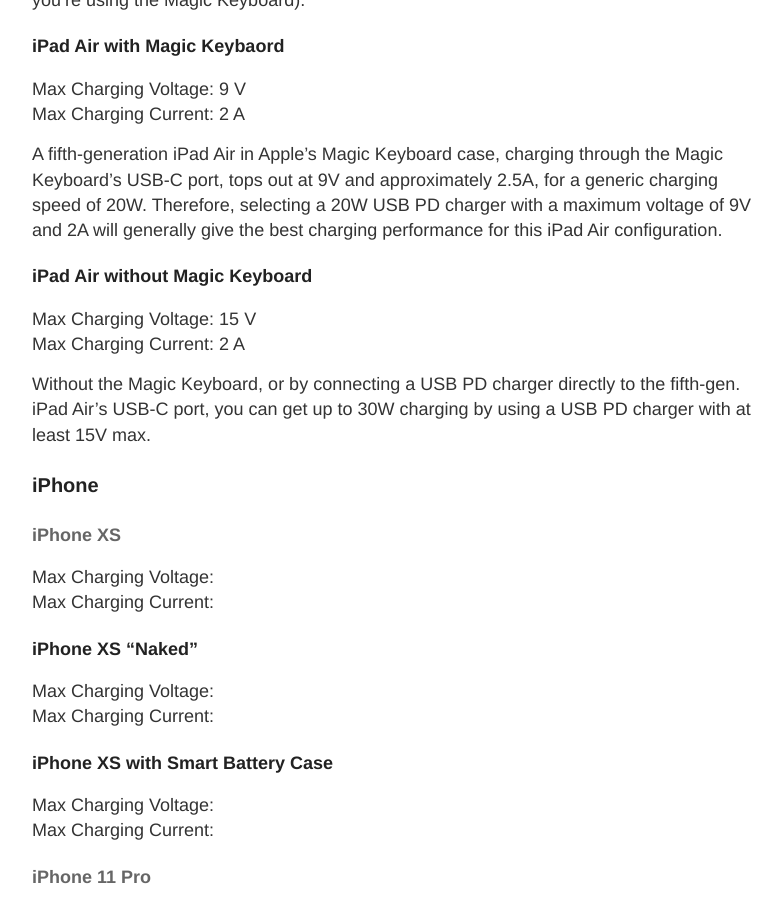
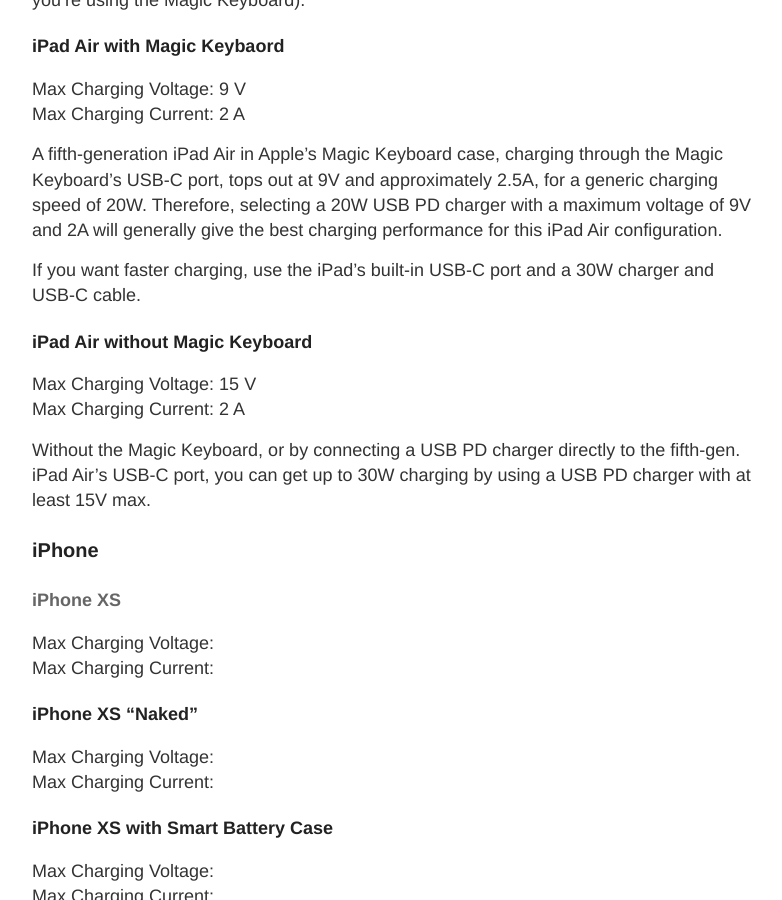
Before and after one commit to bpburns/bpburns.github.io, a Jekyll site: the page built from _posts/2022-09-09-2.md, in a window 1280 px wide and 900 px high, scrolled down 1674 px. Shown: the whole window, without its empty margins (248-1030 px from the left). Built offline with Jekyll 4.4.1, drawn with Linux system fonts in a browser that asks for light colours.

Commit message:
Update charging article

```diff
--- a/_posts/2022-09-09-2.md
+++ b/_posts/2022-09-09-2.md
@@ -86,6 +86,9 @@
 generally give the best charging performance for this iPad Air
 configuration.
 
+If you want faster charging, use the iPad's built-in USB-C port and
+a 30W charger and USB-C cable.
+
 ##### iPad Air without Magic Keyboard
 
 Max Charging Voltage: 15 V
```
